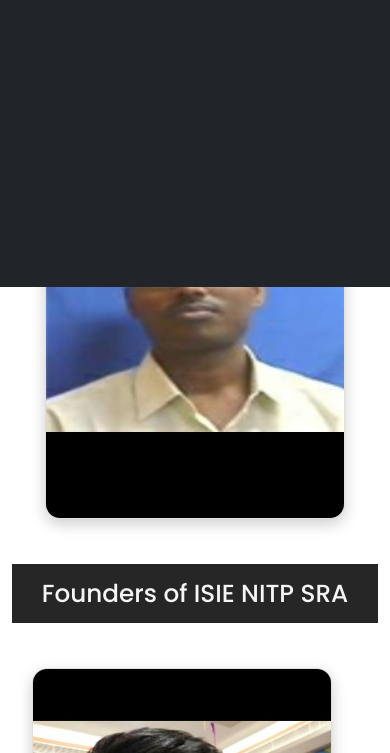
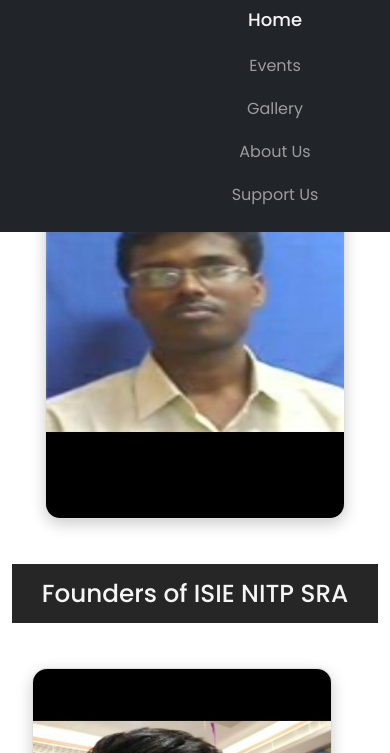
Before and after one commit to DevanshJain07/ISIE-NITP-SRA, a plain HTML site: page team.html in a window 390 px wide. Both pictures are taken after a click on the button 350 px from the left and 48 px from the top of the page. Shown: the part 91-844 px from the top of the page. Drawn offline with nearby package versions, Linux system fonts and the light colour scheme.

Commit message:
changed teams navbar

```diff
--- a/team.css
+++ b/team.css
@@ -21,6 +21,9 @@ html {
   min-height: 100vh;
   color: rgb(240, 234, 234);
   /* background: linear-gradient(to right, #000033, #1a1a1a); */
+}
+.navbar-custom ul {
+  margin-left: 900px;
 }
 .teamcards {
   position: relative;
@@ -169,6 +172,9 @@ html {
   letter-spacing: 1px;
 }
 @media (max-width: 991px) {
+  .navbar-custom ul {
+    margin-left: 150px;
+  }
   .footer {
     padding: 20px 50px;
     flex-direction: column-reverse;
--- a/team.html
+++ b/team.html
@@ -42,7 +42,7 @@
           <span class="navbar-toggler-icon"></span>
         </button>
 
-        <div class="collapse navbar-collapse" id="navbarsExample01" style="margin-left: 600px;">
+        <div class="collapse navbar-collapse navbar-custom" id="navbarsExample01" >
           <ul class="navbar-nav me-auto mb-2" style="align-items: center !important; text-align: center;">
             <li class="nav-item active">
               <a class="nav-link" aria-current="page" href="index.html">Home</a>
```
